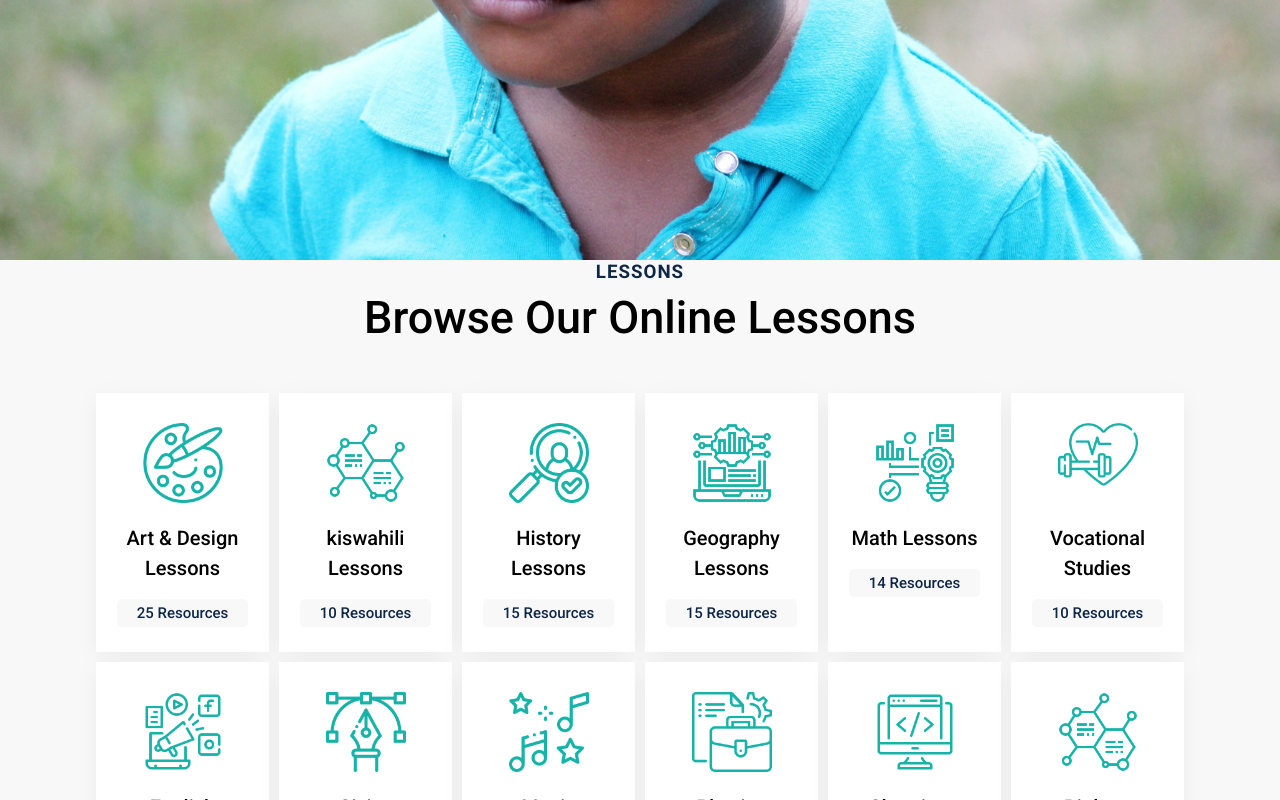
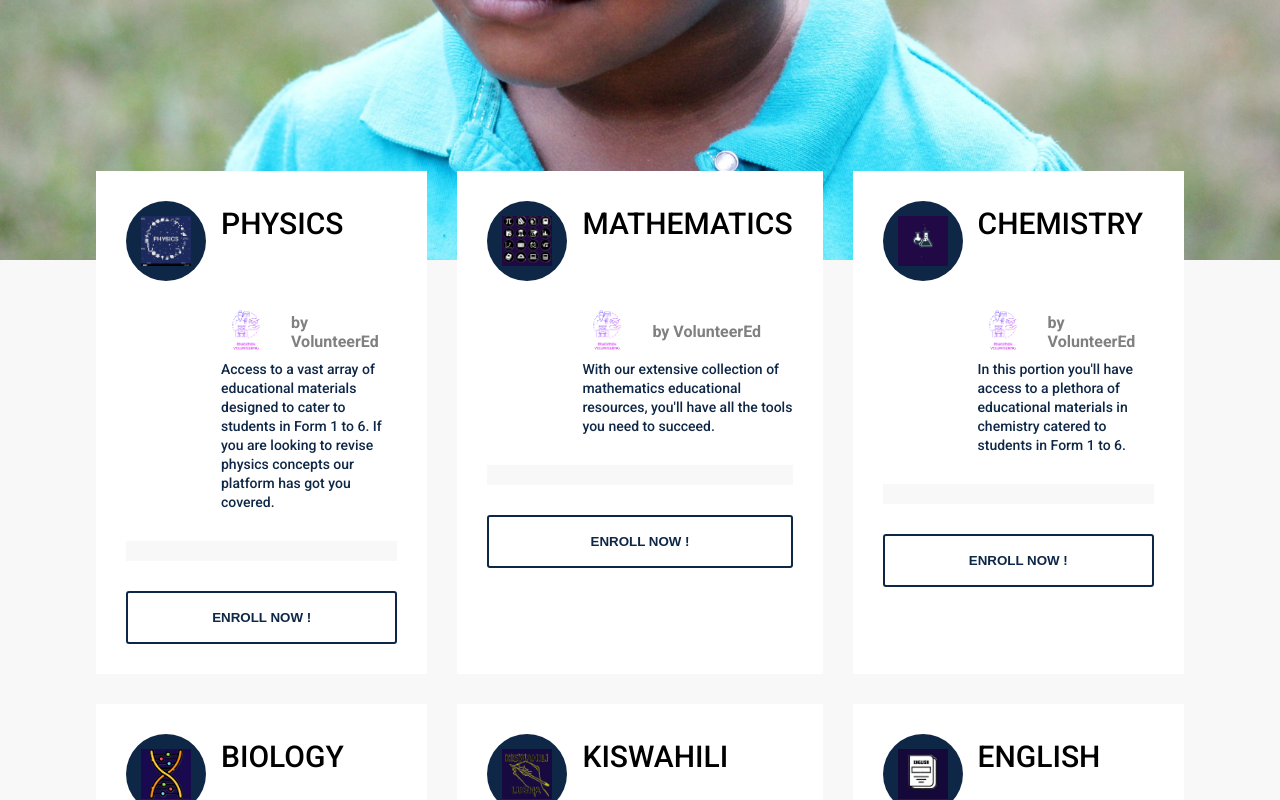
Before and after one commit to Allen7702/VolunteerEd, a React (Create React App) app: page /resources in a window 1280 px wide. Shown: the part 540-1340 px from the top of the page. Built offline with nearby package versions, Linux system fonts and the light colour scheme.

Commit message:
Update CourseHome.jsx

```diff
--- a/src/components/allcourses/CourseHome.jsx
+++ b/src/components/allcourses/CourseHome.jsx
@@ -7,9 +7,9 @@ const CourseHome = () => {
   return (
     <>
       <Back title='Explore Resources' />
-      <div className="tacky">
+      <CoursesCard />
       <OnlineCourses />
-      </div>
+
     </>
   )
 }
```
